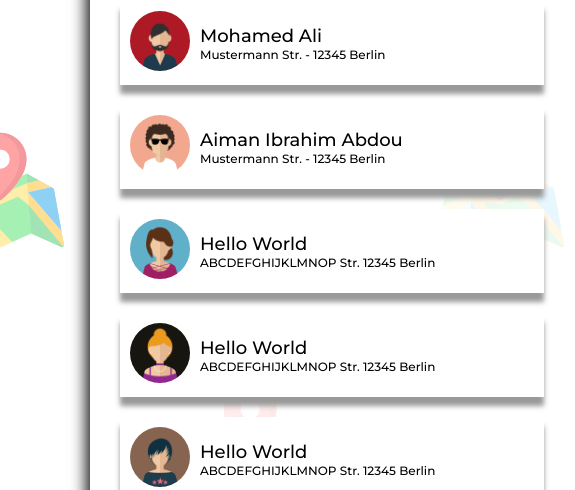
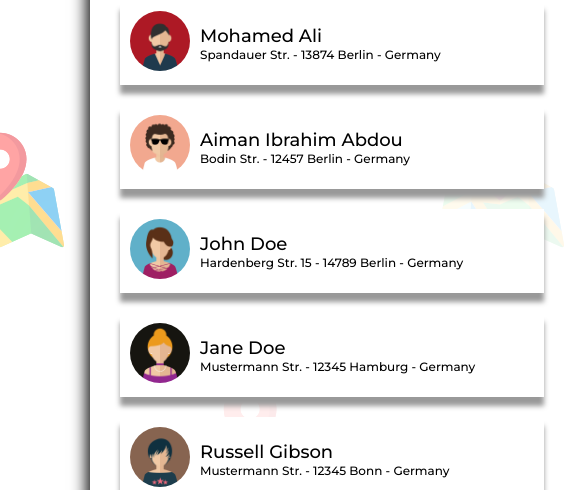
Before and after one commit to MohamedAliKhalil1/WADSoSe20, a website: page adviz/src/index.html in a window 1280 px wide. Shown: the part 310-800 px from the top of the page, 0-575 px from the left. Drawn offline with Linux system fonts and the light colour scheme; files whose address does not match are found by name.

Commit message:
Change Log - Re-added contact list user data again under 'Main'.

```diff
--- a/adviz/src/index.html
+++ b/adviz/src/index.html
@@ -50,11 +50,11 @@
                             </div>
                             <div id="userTextContainer">
                                 <div id="userNameContainer">
-                                Mohamed Ali
+                                    Mohamed Ali
                                 </div>
 
                                 <div id="userAddressContainer">
-                                    Mustermann Str. - 12345 Berlin
+                                    Spandauer Str. - 13874 Berlin - Germany
                                 </div>
 
                             </div>
@@ -66,11 +66,11 @@
                             </div>
                             <div id="userTextContainer">
                                 <div id="userNameContainer">
-                                Aiman Ibrahim Abdou
+                                    Aiman Ibrahim Abdou
                                 </div>
 
                                 <div id="userAddressContainer">
-                                    Mustermann Str. - 12345 Berlin
+                                    Bodin Str. - 12457 Berlin - Germany
                                 </div>
 
                             </div>
@@ -82,11 +82,11 @@
                             </div>
                             <div id="userTextContainer">
                                 <div id="userNameContainer">
-                                Hello World
+                                    John Doe
                                 </div>
 
                                 <div id="userAddressContainer">
-                                    ABCDEFGHIJKLMNOP Str. 12345 Berlin
+                                    Hardenberg Str. 15 - 14789 Berlin - Germany
                                 </div>
 
                             </div>
@@ -98,11 +98,11 @@
                             </div>
                             <div id="userTextContainer">
                                 <div id="userNameContainer">
-                                Hello World
+                                    Jane Doe
                                 </div>
 
                                 <div id="userAddressContainer">
-                                    ABCDEFGHIJKLMNOP Str. 12345 Berlin
+                                    Mustermann Str. - 12345 Hamburg - Germany
                                 </div>
 
                             </div>
@@ -114,11 +114,11 @@
                             </div>
                             <div id="userTextContainer">
                                 <div id="userNameContainer">
-                                Hello World
+                                    Russell Gibson
                                 </div>
 
                                 <div id="userAddressContainer">
-                                    ABCDEFGHIJKLMNOP Str. 12345 Berlin
+                                    Mustermann Str. - 12345 Bonn - Germany
                                 </div>
 
                             </div>
@@ -130,11 +130,11 @@
                             </div>
                             <div id="userTextContainer">
                                 <div id="userNameContainer">
-                                Hello World
+                                    Cecil Flemming
                                 </div>
 
                                 <div id="userAddressContainer">
-                                    ABCDEFGHIJKLMNOP Str. 12345 Berlin
+                                    Mustermann Str. - 12345 Munich - Germany
                                 </div>
 
                             </div>
@@ -146,11 +146,11 @@
                             </div>
                             <div id="userTextContainer">
                                 <div id="userNameContainer">
-                                Hello World
+                                    Barry Tone
                                 </div>
 
                                 <div id="userAddressContainer">
-                                    ABCDEFGHIJKLMNOP Str. 12345 Berlin
+                                    Mustermann Str. - 12345 Cologne - Germany
                                 </div>
 
                             </div>
@@ -162,11 +162,11 @@
                             </div>
                             <div id="userTextContainer">
                                 <div id="userNameContainer">
-                                Hello World
+                                    Thomas R. Toe
                                 </div>
 
                                 <div id="userAddressContainer">
-                                    ABCDEFGHIJKLMNOP Str. 12345 Berlin
+                                    Mustermann Str. - 12345 Kiel - Germany
                                 </div>
 
                             </div>
@@ -178,11 +178,11 @@
                             </div>
                             <div id="userTextContainer">
                                 <div id="userNameContainer">
-                                Hello World
+                                    Nathaneal Down
                                 </div>
 
                                 <div id="userAddressContainer">
-                                    ABCDEFGHIJKLMNOP Str. 12345 Berlin
+                                    Mustermann Str. - 12345 Tokyo - Japan
                                 </div>
 
                             </div>
@@ -194,11 +194,11 @@
                             </div>
                             <div id="userTextContainer">
                                 <div id="userNameContainer">
-                                Hello World
+                                    Lance Bogrol
                                 </div>
 
                                 <div id="userAddressContainer">
-                                    ABCDEFGHIJKLMNOP Str. 12345 Berlin
+                                    Mustermann Str. - 12345 Cairo - Egypt
                                 </div>
 
                             </div>
@@ -210,11 +210,11 @@
                             </div>
                             <div id="userTextContainer">
                                 <div id="userNameContainer">
-                                Hello World
+                                    Gustav Purpleson
                                 </div>
 
                                 <div id="userAddressContainer">
-                                    ABCDEFGHIJKLMNOP Str. 12345 Berlin
+                                    Mustermann Str. - 12345 Alexandria - Egypt
                                 </div>
 
                             </div>
@@ -226,11 +226,11 @@
                             </div>
                             <div id="userTextContainer">
                                 <div id="userNameContainer">
-                                Hello World
+                                    William Barrow
                                 </div>
 
                                 <div id="userAddressContainer">
-                                    ABCDEFGHIJKLMNOP Str. 12345 Berlin
+                                    Mustermann Str. - 12345 Berlin - Germany
                                 </div>
 
                             </div>
```
